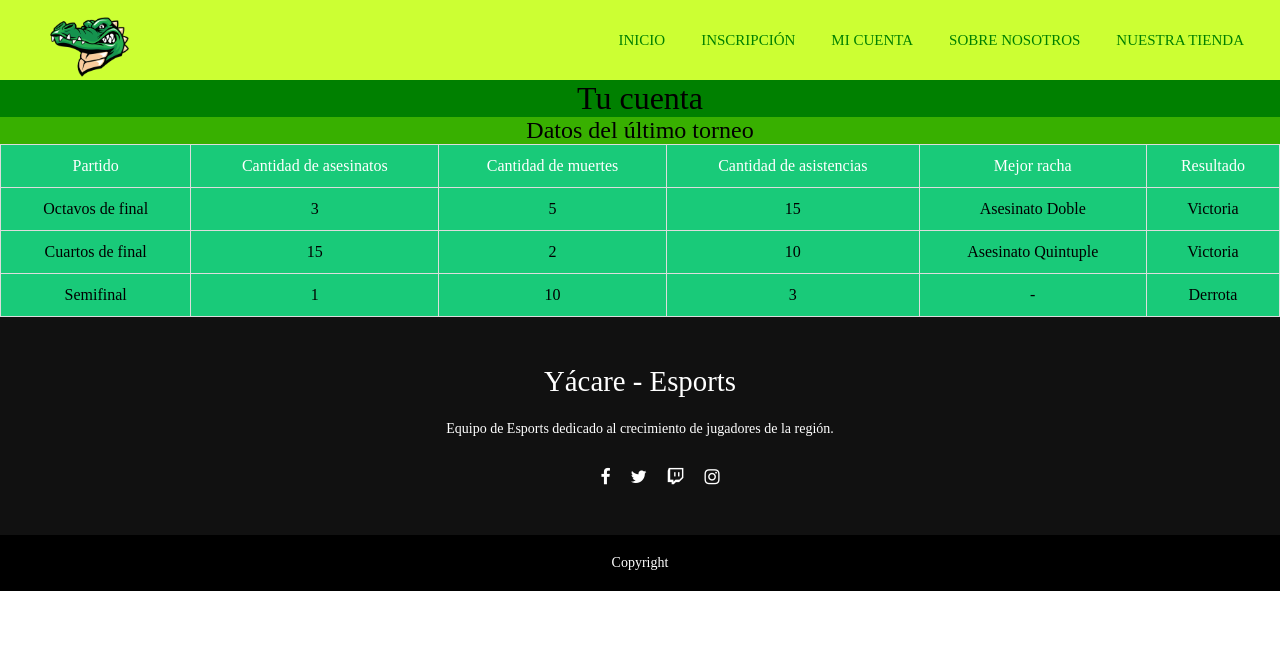
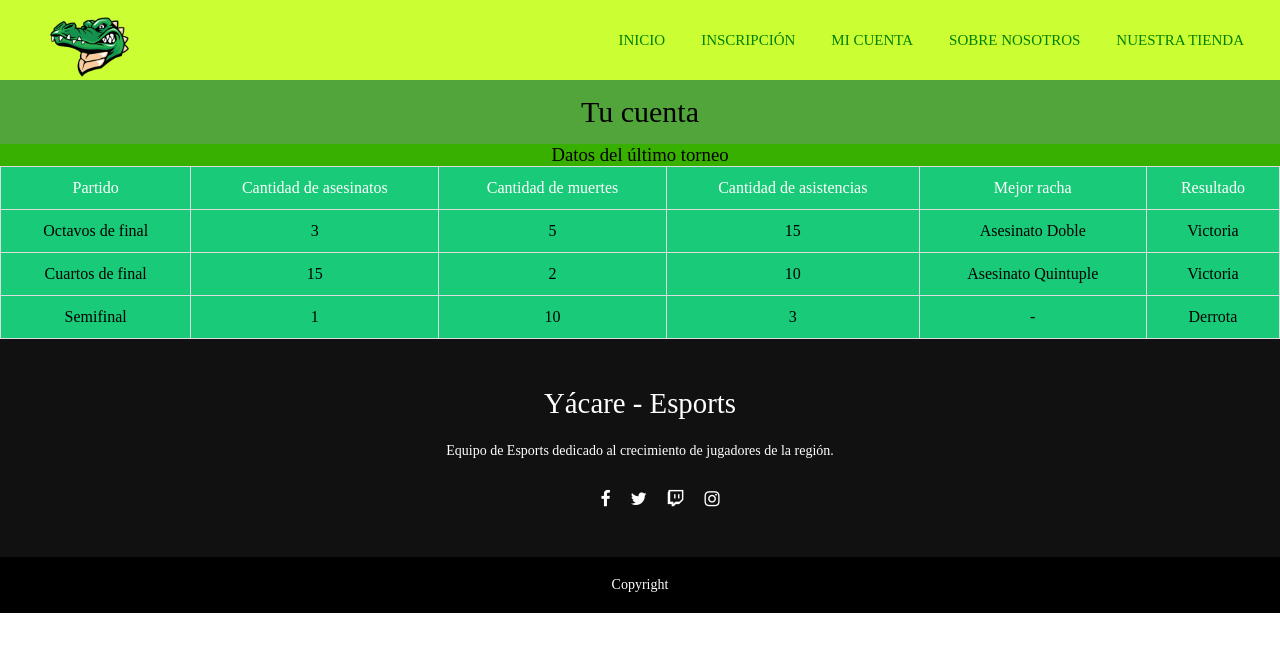
Before and after one commit to LeandroLugo/repo-yacare-esports, a plain HTML site: page micuenta.html in a window 1280 px wide. Drawn offline with Linux system fonts and the light colour scheme.

Commit message:
Update micuenta.html

```diff
--- a/micuenta.html
+++ b/micuenta.html
@@ -28,8 +28,8 @@
     </nav>
   </header>
   <main>
-	<h1 class="tuCuenta">Tu cuenta</h1>
-	<h2 class="datosTorneo">Datos del último torneo</h2>
+	<h2 class="h2">Tu cuenta</h2>
+	<h3 class="datosTorneo">Datos del último torneo</h3>
 	<table class="table">
 		<thead>
 			<th>Partido</th>
```
